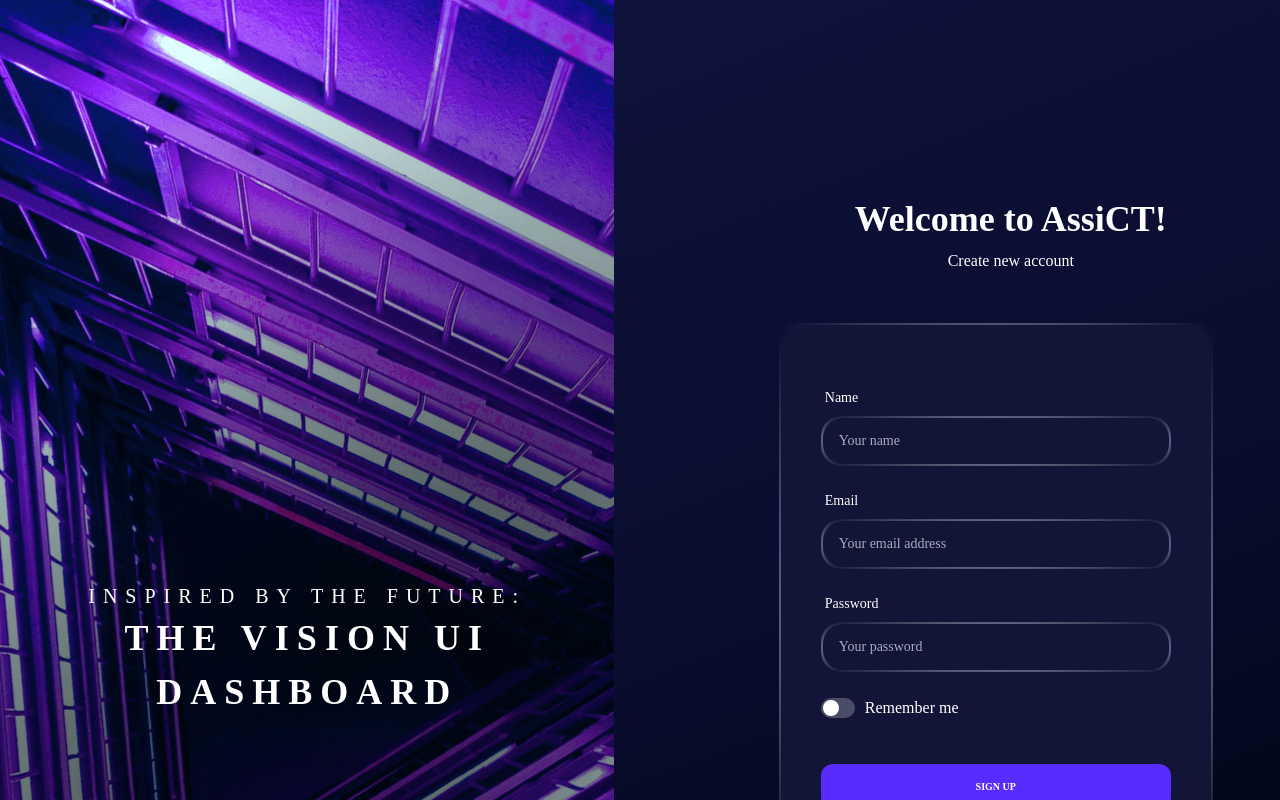
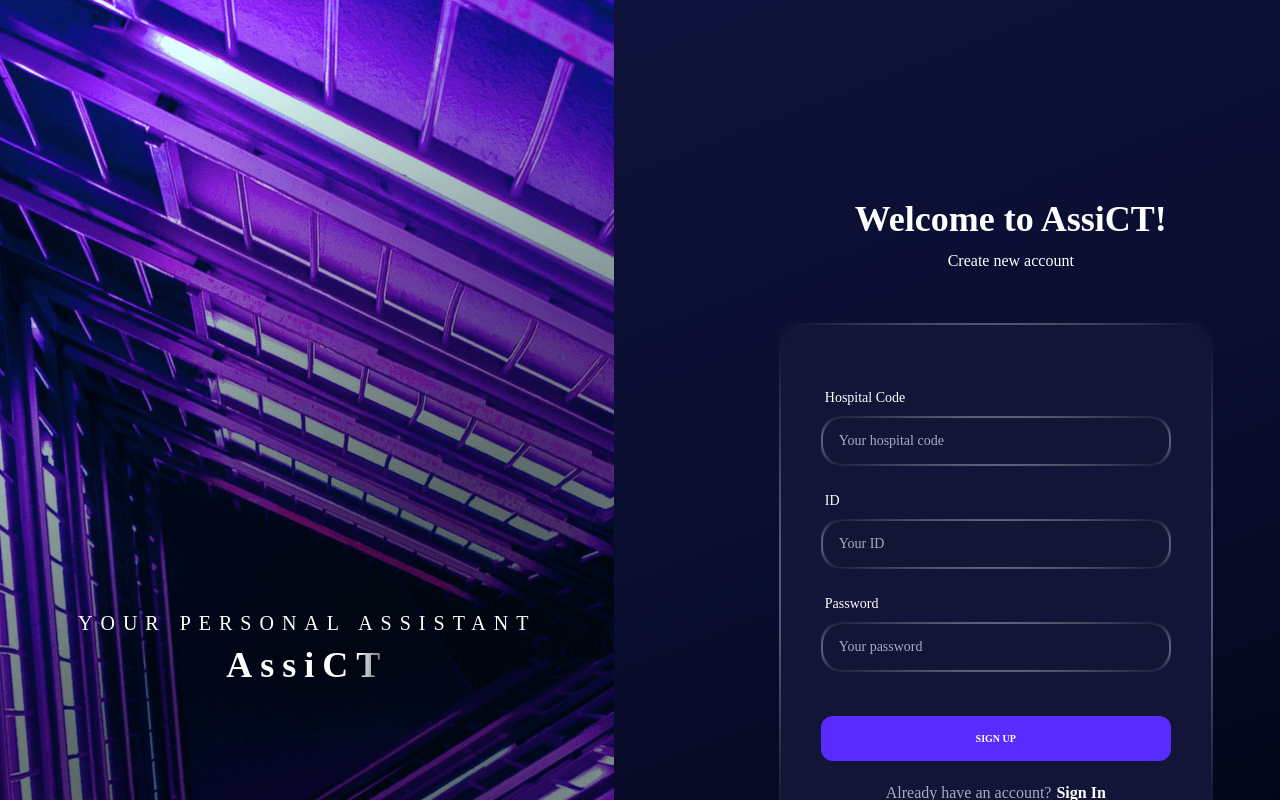
Before and after one commit to SVinternShip/Frontend-Backend, a React (Create React App) app in the folder frontend/assict_front/: page /home/signup in a window 1280 px wide. Shown: the top 800 px of the page. Built offline with nearby package versions, Linux system fonts and the light colour scheme.

Commit message:
SignUp 수정2
remember me 제거
문구 변경 등

```diff
--- a/frontend/assict_front/src/components/Sign/SignUp.js
+++ b/frontend/assict_front/src/components/Sign/SignUp.js
@@ -112,7 +112,7 @@ function SignUp() {
                   ms='4px'
                   fontSize='sm'
                   fontWeight='normal'>
-                  Name
+                  Hospital Code
                 </FormLabel>
 
                 <GradientBorder
@@ -133,7 +133,7 @@ function SignUp() {
                     maxW='100%'
                     h='46px'
                     type='text'
-                    placeholder='Your name'
+                    placeholder='Your hospital code'
                   />
                 </GradientBorder>
                 <FormLabel
@@ -141,7 +141,7 @@ function SignUp() {
                   ms='4px'
                   fontSize='sm'
                   fontWeight='normal'>
-                  Email
+                  ID
                 </FormLabel>
                 <GradientBorder
                   mb='24px'
@@ -161,7 +161,7 @@ function SignUp() {
                     maxW='100%'
                     h='46px'
                     type='email'
-                    placeholder='Your email address'
+                    placeholder='Your ID'
                   />
                 </GradientBorder>
                 <FormLabel
@@ -192,19 +192,7 @@ function SignUp() {
                     placeholder='Your password'
                   />
                 </GradientBorder>
-                <FormControl display='flex' alignItems='center' mb='24px'>
-                  <DarkMode>
-                    <Switch id='remember-login' colorScheme='brand' me='10px' />
-                  </DarkMode>
 
-                  <FormLabel
-                    color={titleColor}
-                    htmlFor='remember-login'
-                    mb='0'
-                    fontWeight='normal'>
-                    Remember me
-                  </FormLabel>
-                </FormControl>
                 <Button
                   variant='brand'
                   fontSize='10px'
@@ -271,7 +259,7 @@ function SignUp() {
               letterSpacing='8px'
               fontSize='20px'
               fontWeight='500'>
-              INSPIRED BY THE FUTURE:
+              YOUR PERSONAL ASSISTANT
             </Text>
             <Text
               textAlign='center'
@@ -281,7 +269,7 @@ function SignUp() {
               fontWeight='bold'
               bgClip='text !important'
               bg='linear-gradient(94.56deg, #FFFFFF 79.99%, #21242F 102.65%)'>
-              THE VISION UI DASHBOARD
+              AssiCT
             </Text>
           </Box>
         </Box>
```
